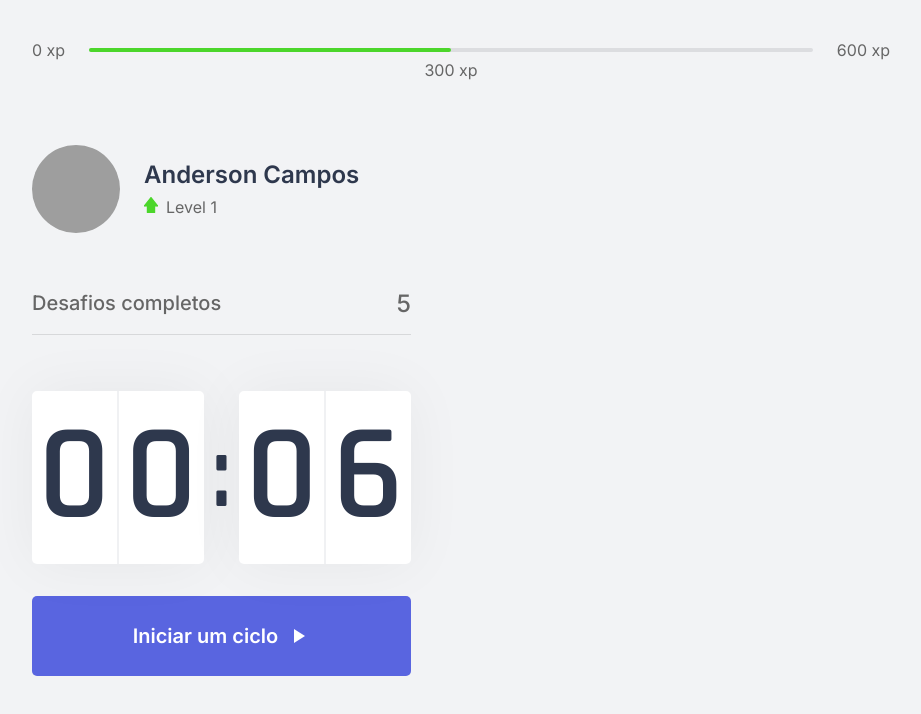
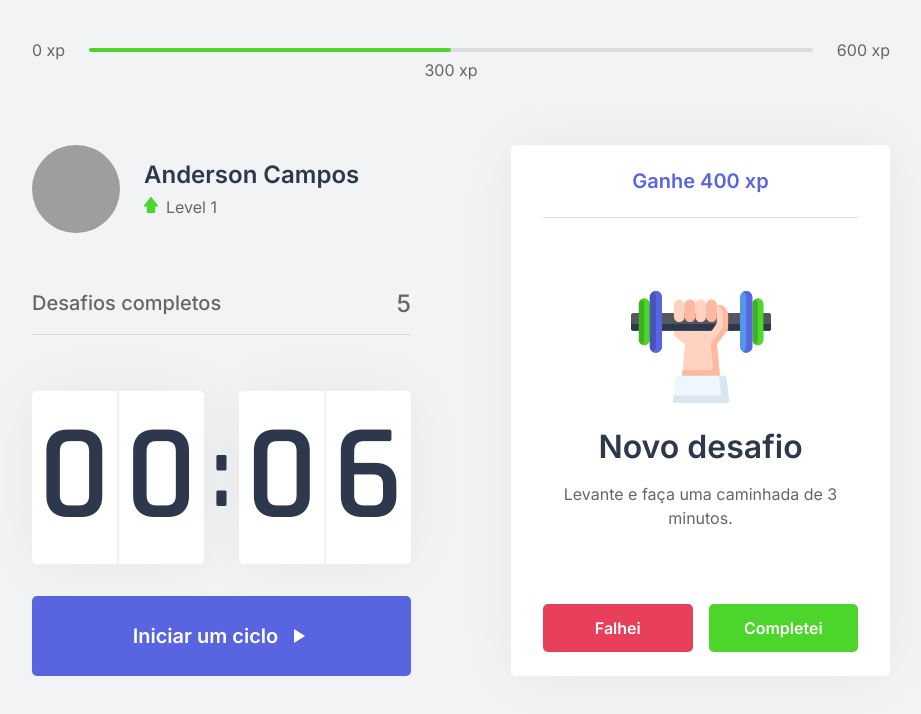
Before and after one commit to andercampos/NLW-4, a Next.js app: page / in a window 1280 px wide. Shown: the top 714 px of the page, without its empty margins (179-1100 px from the left). Built offline with nearby package versions, Linux system fonts and the light colour scheme; grey boxes are pictures that could not be loaded.

Commit message:
Add ChallengeBox component

```diff
--- /dev/null
+++ b/src/components/ChallengeBox/index.tsx
@@ -0,0 +1,46 @@
+import { Container, ChallengeActive, ChallengeNotActive, Button } from './styles';
+
+const ChallengeBox: React.FC = () => {
+  const hasActiveChallenge = true;
+
+  return (
+    <Container>
+      { hasActiveChallenge ? (
+        <ChallengeActive>
+          <header>Ganhe 400 xp</header>
+
+          <main>
+            <img src="icons/body.svg" />
+            <strong>Novo desafio</strong>
+            <p>Levante e faça uma caminhada de 3 minutos.</p>
+          </main>
+
+          <footer>
+            <Button
+              type="button"
+              name="failed"
+            >
+              Falhei
+            </Button>
+            <Button
+              type="button"
+              name="succeeded"
+            >
+              Completei
+            </Button>
+          </footer>
+        </ChallengeActive>
+      ) : (
+        <ChallengeNotActive>
+        <strong>Finalize um ciclo para receber um desafio</strong>
+        <p>
+          <img src="icons/level-up.svg" alt="Level up"/>
+          Avance de level completando desafios.
+        </p>
+      </ChallengeNotActive >
+      )}
+    </Container >
+  );
+};
+
+export default ChallengeBox;
--- /dev/null
+++ b/src/components/ChallengeBox/styles.ts
@@ -0,0 +1,118 @@
+import styled, { css } from 'styled-components';
+
+interface ButtonProps {
+  name: string;
+}
+
+const ButtonBackground = {
+  failed: css`
+    background: var(--red);
+  `,
+  succeeded: css`
+    background: var(--green);
+  `,
+}
+
+export const Container = styled.div`
+  height: 100%;
+  background: var(--white);
+  border-radius: 5px;
+  box-shadow: 0 0 60px rgba(0, 0, 0, 0.05);
+  padding: 1.5rem 2rem;
+
+  display: flex;
+  flex-direction: column;
+  align-items: center;
+  justify-content: center;
+
+  text-align: center;
+`;
+
+export const ChallengeNotActive = styled.div`
+  display: flex;
+  flex-direction: column;
+  align-items: center;
+
+  strong {
+    font-size: 1.5rem;
+    font-weight: 500;
+    line-height: 1.4;
+  }
+
+  p {
+    display: flex;
+    flex-direction: column;
+    align-items: center;
+    line-height: 1.4;
+    max-width: 70%;
+    margin-top: 3rem;
+
+    img {
+      margin-bottom: 1rem;
+    }
+  }
+`;
+
+export const ChallengeActive = styled.div`
+  height: 100%;
+
+  display: flex;
+  flex-direction: column;
+
+  header {
+    color: var(--blue);
+    font-weight: 600;
+    font-size: 1.25rem;
+    padding: 0 2rem 1.5rem;
+    border-bottom: 1px solid var(--gray-line);
+  }
+
+  main {
+    flex: 1;
+    display: flex;
+    flex-direction: column;
+    align-items: center;
+    justify-content: center;
+
+    strong {
+      font-size: 2rem;
+      font-weight: 600;
+      color: var(--title);
+      margin: 1.5rem 0 1rem;
+    }
+
+    p {
+      line-height: 1.5;
+    }
+  }
+
+  footer {
+    display: grid;
+    grid-template-columns: 1fr 1fr;
+    gap: 1rem;
+  }
+`;
+
+export const Button = styled.button<ButtonProps>`
+  height: 3rem;
+
+  display: flex;
+  align-items: center;
+  justify-content: center;
+
+  border: 0;
+  border-radius: 5px;
+
+  color: var(--white);
+
+  font-size: 1rem;
+  font-weight: 600;
+
+  transition: filter 0.2s;
+
+  ${({ name }) => ButtonBackground[name]};
+
+  &:hover {
+    filter: brightness(0.9);
+  }
+`;
--- a/src/pages/index.tsx
+++ b/src/pages/index.tsx
@@ -1,9 +1,10 @@
+import Head from 'next/head';
+
 import ExperienceBar from '../components/ExperienceBar';
 import Profile from '../components/Profile';
 import CompletedChallenges from '../components/CompletedChallenges';
 import Countdown from '../components/Countdown';
-
-import Head from 'next/head';
+import ChallengeBox from '../components/ChallengeBox';
 
 import { Container } from '../styles/pages/Home';
 
@@ -23,6 +24,7 @@
           <Countdown />
         </div>
         <div>
+          <ChallengeBox />
         </div>
       </section>
     </Container>
```
